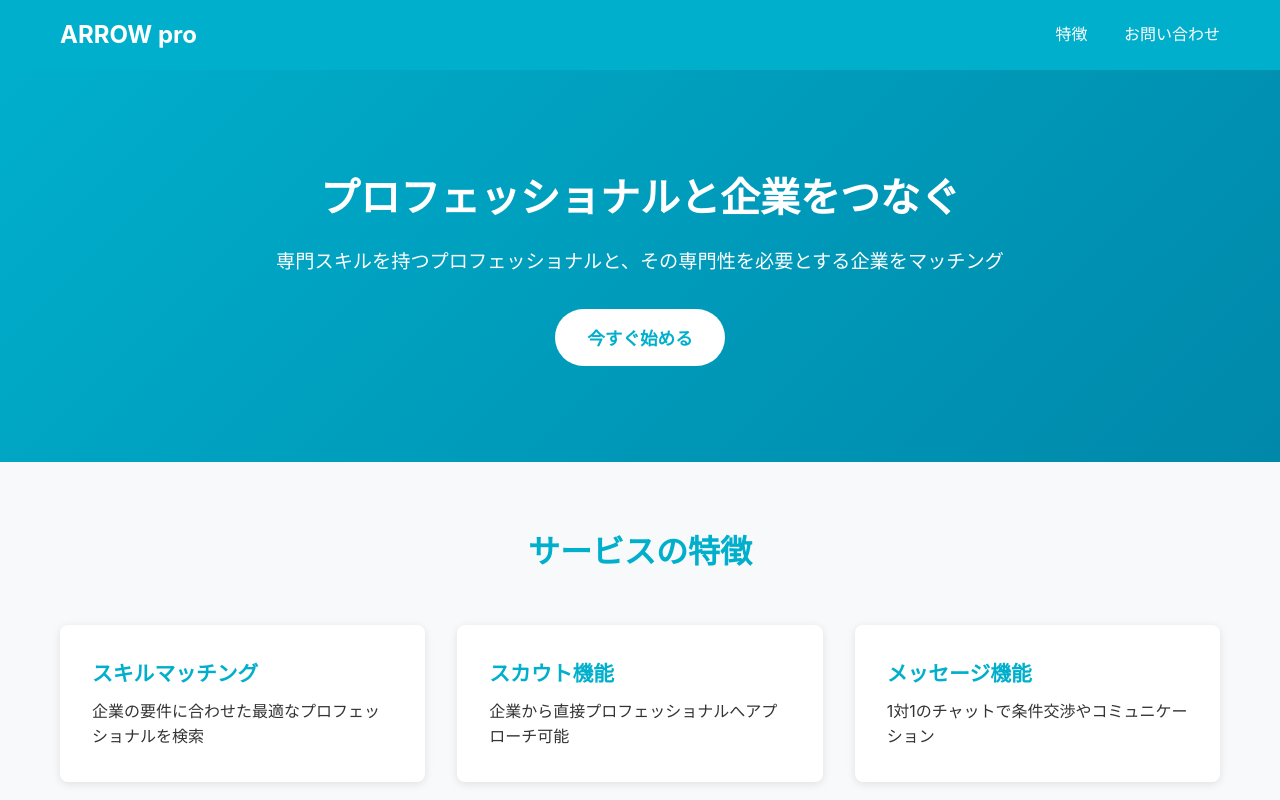
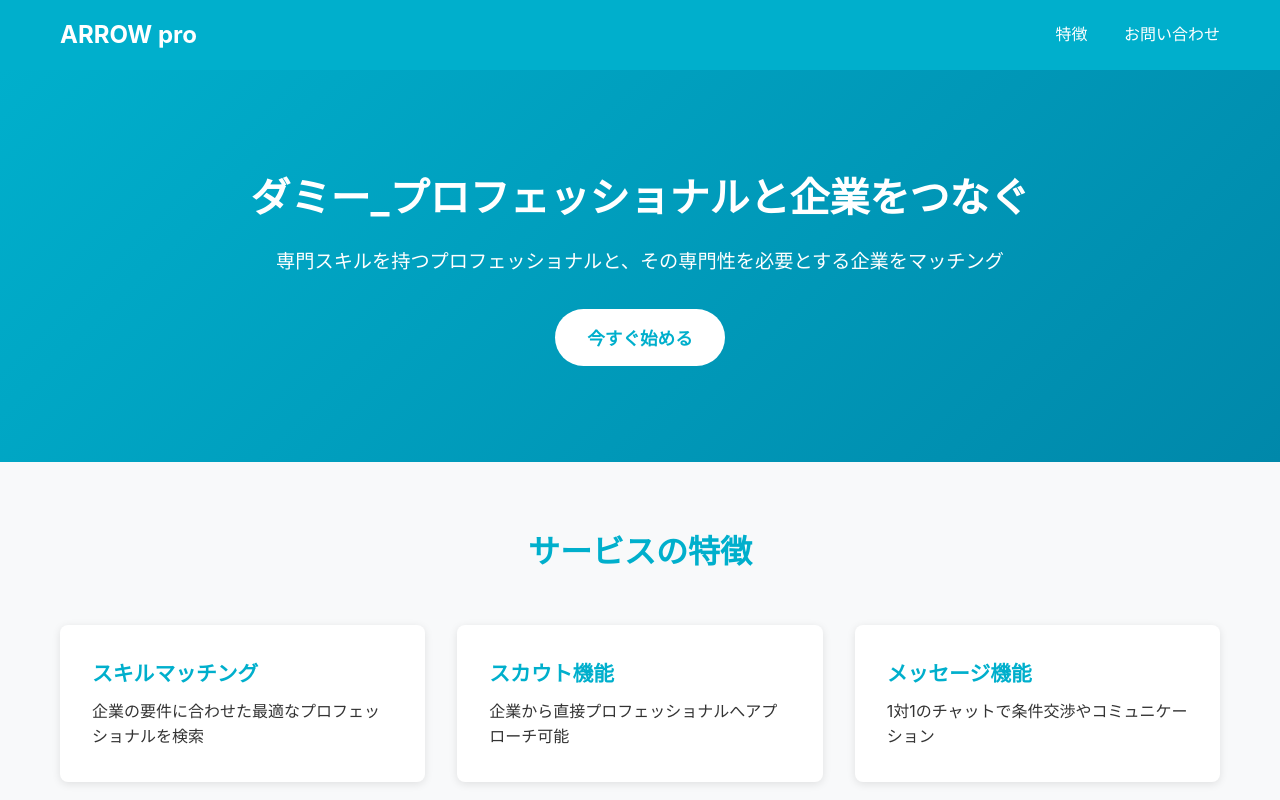
Before and after one commit to idasho03/arrowpro-lp, a plain HTML site: page lp-professional/index.html in a window 1280 px wide. Shown: the top 800 px of the page. Drawn offline with Linux system fonts and the light colour scheme; files that its build step writes are made by us from their sources; files whose address does not match are found by name.

Commit message:
add: ダミーの接頭辞追加

```diff
--- a/lp-professional/index.html
+++ b/lp-professional/index.html
@@ -20,7 +20,7 @@
     <main>
         <section class="hero">
             <div class="container">
-                <h2 class="hero-title">プロフェッショナルと企業をつなぐ</h2>
+                <h2 class="hero-title">ダミー_プロフェッショナルと企業をつなぐ</h2>
                 <p class="hero-text">専門スキルを持つプロフェッショナルと、その専門性を必要とする企業をマッチング</p>
                 <button class="cta-button" onclick="handleCTAClick()">今すぐ始める</button>
             </div>
```
